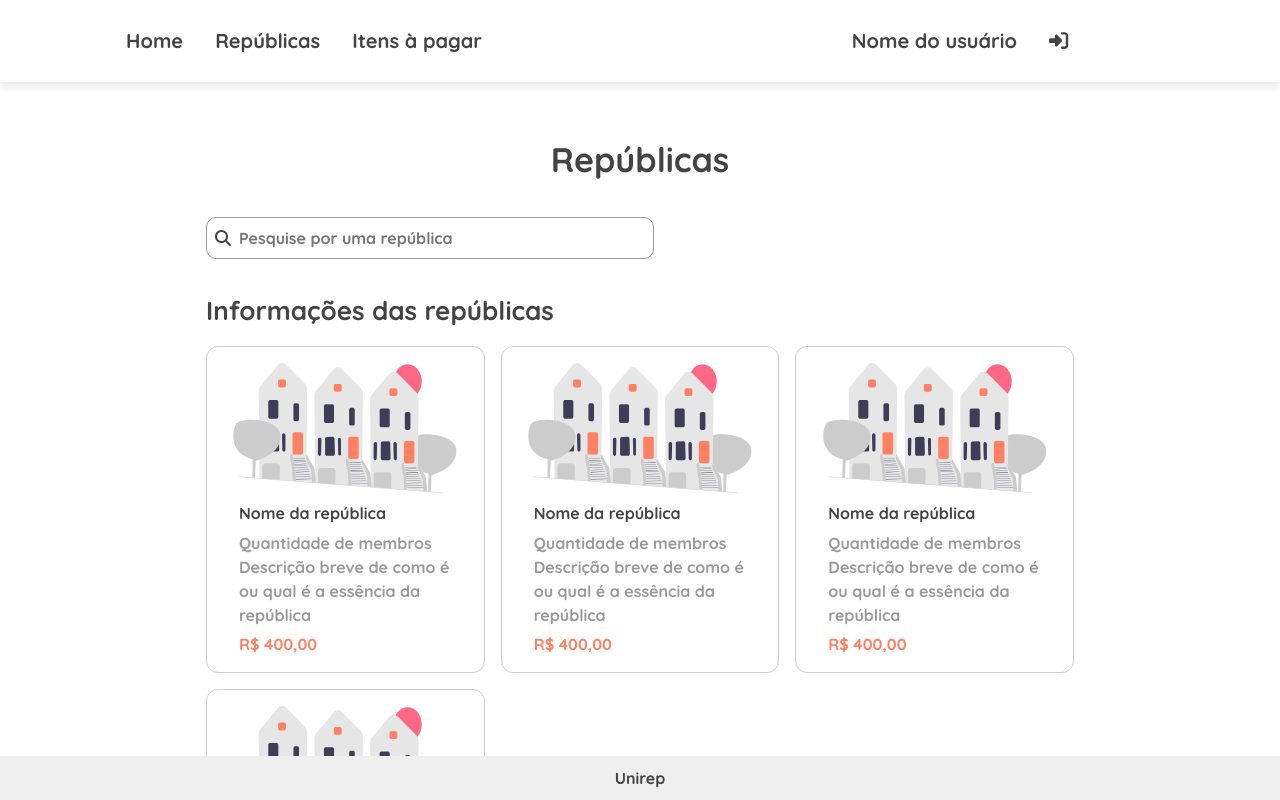
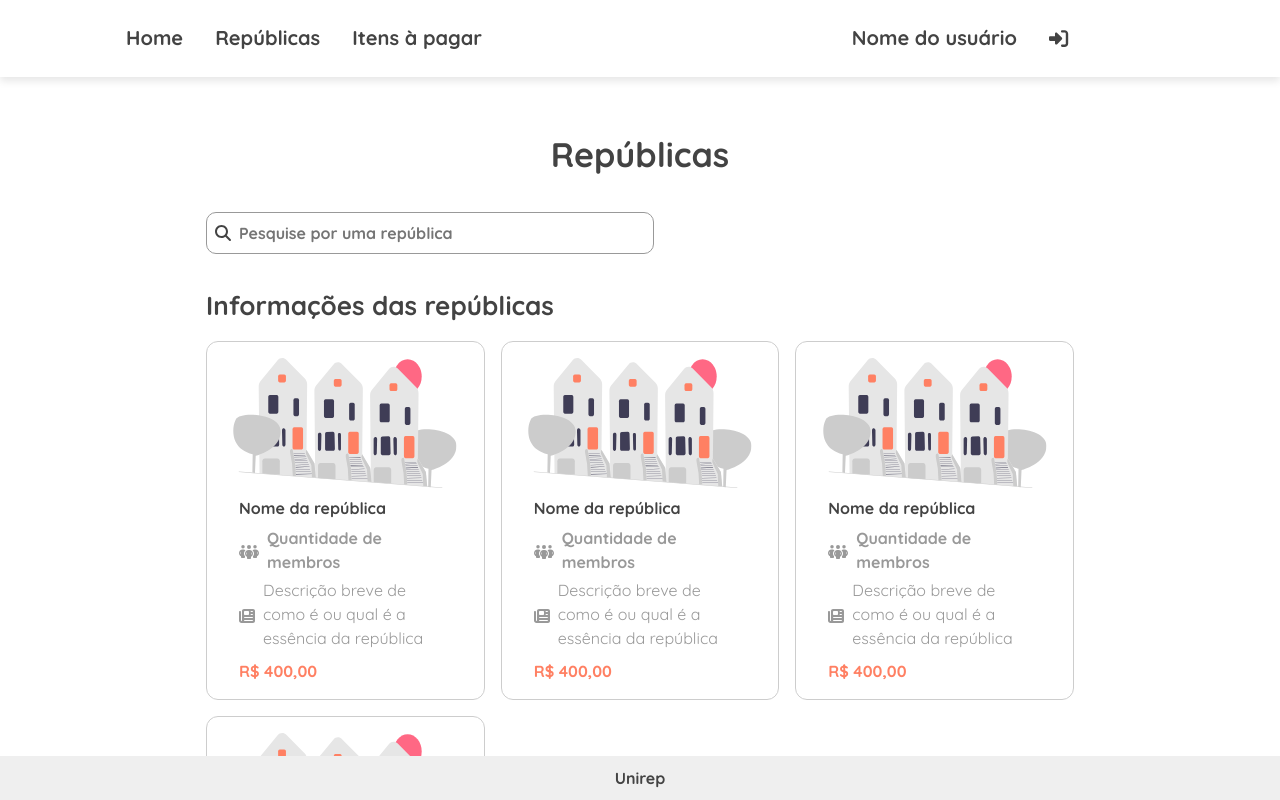
Before and after one commit to luacarol/unirep, a React (Create React App) app in the folder frontend_unirep/: page /republics in a window 1280 px wide. Built offline with nearby package versions, Linux system fonts and the light colour scheme.

Commit message:
creating iconLabel

```diff
--- a/frontend_unirep/src/components/Cards/RepublicCards/RepublicCard/index.js
+++ b/frontend_unirep/src/components/Cards/RepublicCards/RepublicCard/index.js
@@ -1,5 +1,7 @@
 import styles from './style.module.css';
 import republicImg from '../../../../assets/images/republic.svg';
+import { FontAwesomeIcon } from '@fortawesome/react-fontawesome';
+import { faNewspaper, faPeopleGroup } from '@fortawesome/free-solid-svg-icons';
 
 const RepublicCard = ({ onClick }) => {
     return (
@@ -12,12 +14,14 @@ const RepublicCard = ({ onClick }) => {
             <div className={styles.republicInfo}>
                 <label className={`legend ${styles.republicNameLabel}`}>Nome da república</label>
 
-                <div className={styles.numMembers}>
+                <div className={`${styles.numMembers} ${styles.iconLabel}`}>
+                    <FontAwesomeIcon icon={faPeopleGroup} className={styles.icon}/>
                     <label className={`legend`}>Quantidade de membros</label>
                 </div>
 
-                <div className={styles.description}>
-                    <label className={`legend ${styles.descriptionLabel}`}>Descrição breve de como é ou qual é a essência da república</label>
+                <div className={`${styles.description} ${styles.iconLabel}`}>
+                    <FontAwesomeIcon icon={faNewspaper} className={styles.icon}/>
+                    <label className={`small-text ${styles.descriptionLabel}`}>Descrição breve de como é ou qual é a essência da república</label>
                 </div>
 
                 <label className={`legend ${styles.republicValue}`}>R$ 400,00</label>
--- a/frontend_unirep/src/components/Cards/RepublicCards/RepublicCard/style.module.css
+++ b/frontend_unirep/src/components/Cards/RepublicCards/RepublicCard/style.module.css
@@ -43,6 +43,17 @@
     color: var(--black-dark);
 }
 
+.iconLabel {
+    display: flex;
+    flex-direction: row;
+    align-items: center;
+}
+
+.iconLabel svg {
+    margin-right: 0.5rem;
+    color: var(--gray);
+}
+
 .numMembers {
     margin-top: 0.35rem;
 }
```
